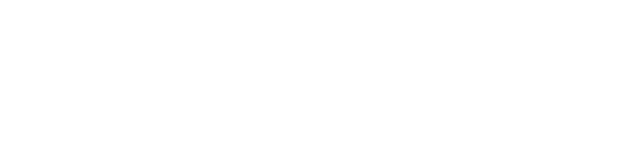
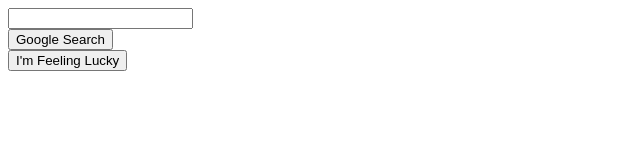
Before and after one commit to emily301/google-homepage, a plain HTML site: page index.html in a window 1280 px wide. Shown: the whole page, without its empty margins (0-640 px from the left). Drawn offline with Linux system fonts and the light colour scheme.

Commit message:
update index.html

```diff
--- a/index.html
+++ b/index.html
@@ -6,3 +6,9 @@
 
 <body>
 <p><a href="http://cdn-media-2.lifehack.org/wp-content/files/2014/08/google-380x213.jpg"></p>
+
+<form>
+<input type="text"></br>
+<input type="submit" value="Google Search"></br>
+<input type="submit" value="I'm Feeling Lucky"></br>
+</form>
```
